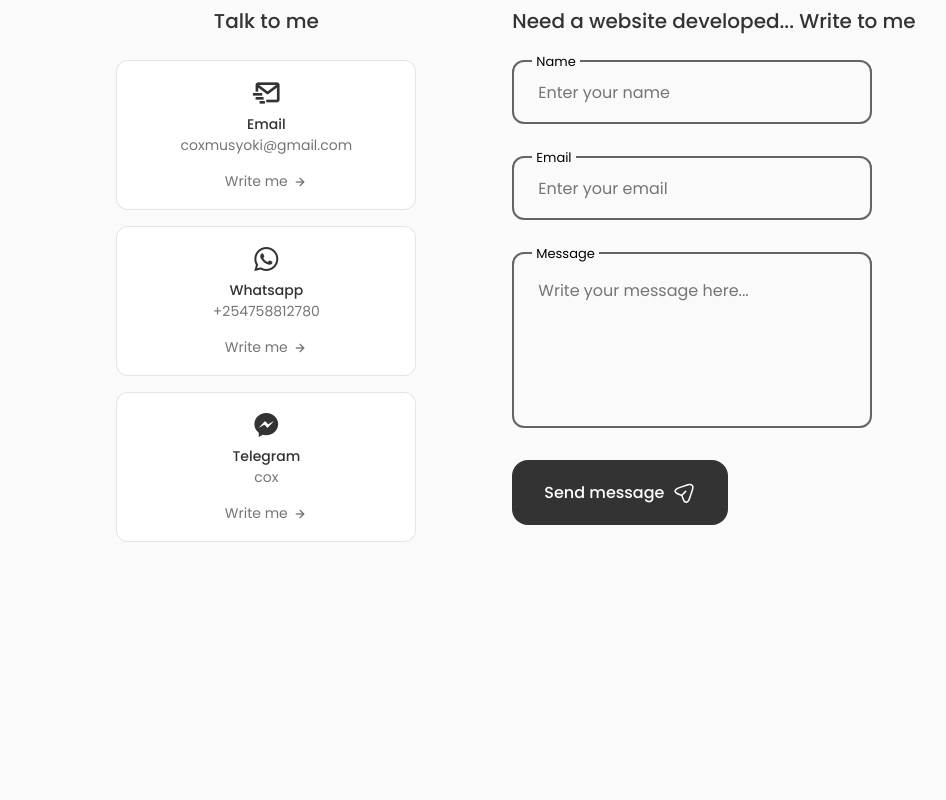
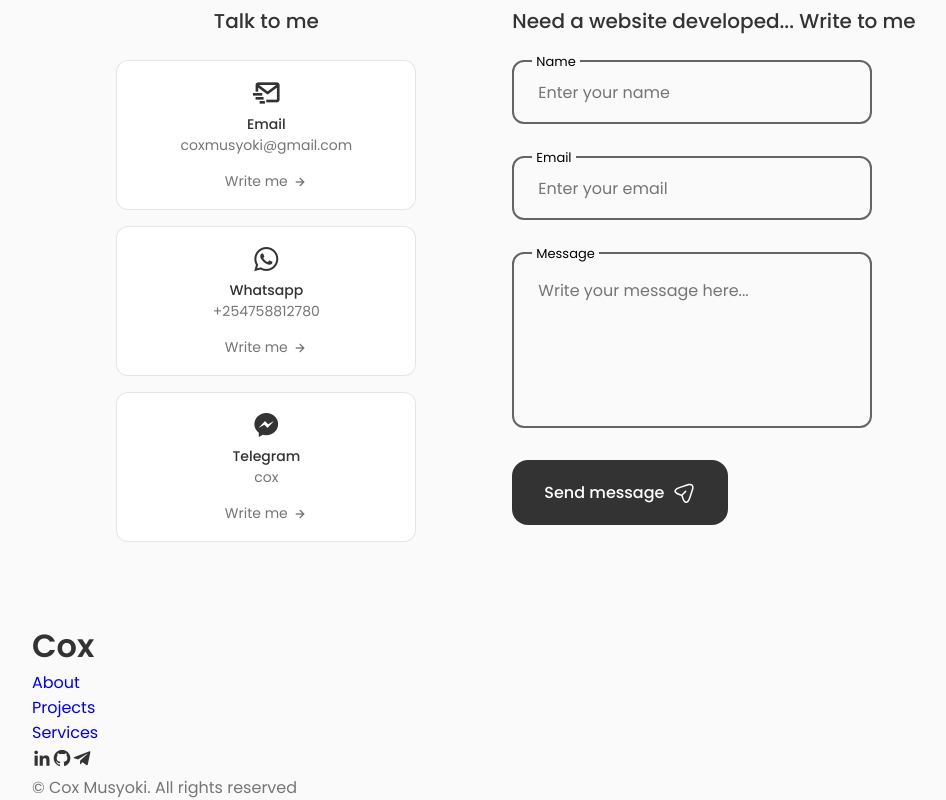
Before and after one commit to coxmd/My-React-Website, a React (Vite) app: page / in a window 1280 px wide. Shown: the part 3511-4311 px from the top of the page, without its empty margins (124-1070 px from the left). Before the commit the page ends 4133 px from the top, so only its background shows below. Built offline with nearby package versions, Linux system fonts and the light colour scheme.

Commit message:
Added HTML content for the footer

```diff
--- a/src/App.jsx
+++ b/src/App.jsx
@@ -7,6 +7,7 @@ import Skills from "./components/skills/Skills";
 import Services from "./components/services/Services";
 import Qualification from "./components/qualification/Qualification";
 import Contact from "./components/contact/Contact";
+import Footer from "./components/footer/Footer";
 
 function App() {
   return (
@@ -20,6 +21,7 @@ function App() {
         <Services />
         <Qualification />
         <Contact />
+        <Footer />
       </main>
     </>
   );
--- /dev/null
+++ b/src/components/footer/Footer.jsx
@@ -0,0 +1,64 @@
+import React from "react";
+import "./footer.css";
+
+function Footer() {
+  return (
+    <footer className="footer">
+      <div className="footer__container container">
+        <h1 className="footer__title">Cox</h1>
+
+        <ul className="footer__list">
+          <li>
+            <a href="#" className="footer__link">
+              About
+            </a>
+          </li>
+
+          <li>
+            <a href="#" className="footer__link">
+              Projects
+            </a>
+          </li>
+
+          <li>
+            <a href="#services" className="footer__link">
+              Services
+            </a>
+          </li>
+        </ul>
+
+        <div className="footer__social">
+          <a
+            href="https://www.linkedin.com/in/cox-musyoki-62ab96185/"
+            className="home__social-icon"
+            target="_blank"
+          >
+            <i class="bx bxl-linkedin"></i>
+          </a>
+
+          <a
+            href="https://github.com/coxmd"
+            className="home__social-icon"
+            target="_blank"
+          >
+            <i class="bx bxl-github"></i>
+          </a>
+
+          <a
+            href="t.me/+254758812780"
+            className="home__social-icon"
+            target="_blank"
+          >
+            <i class="bx bxl-telegram"></i>
+          </a>
+        </div>
+
+        <span className="footer__copy">
+          &#169; Cox Musyoki. All rights reserved
+        </span>
+      </div>
+    </footer>
+  );
+}
+
+export default Footer;
```
Also changed, not shown: src/components/footer/footer.css (added).
